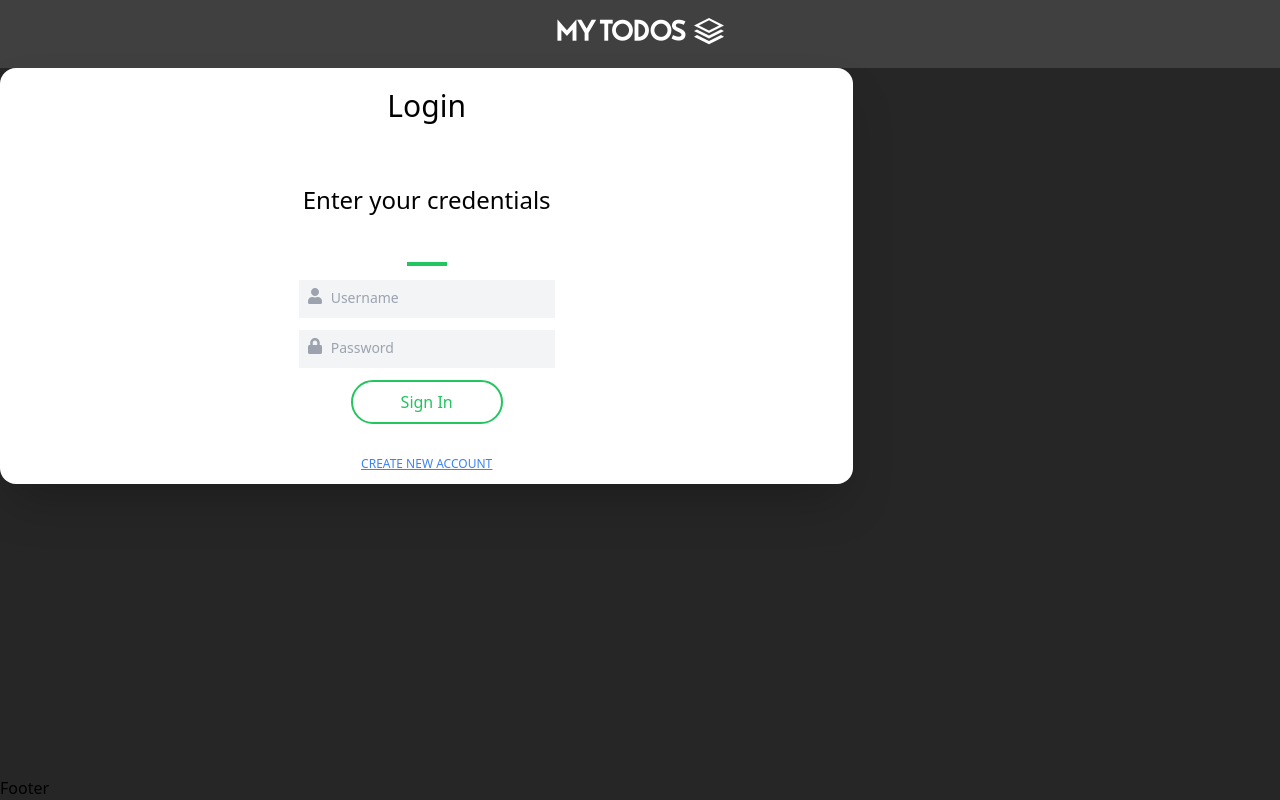
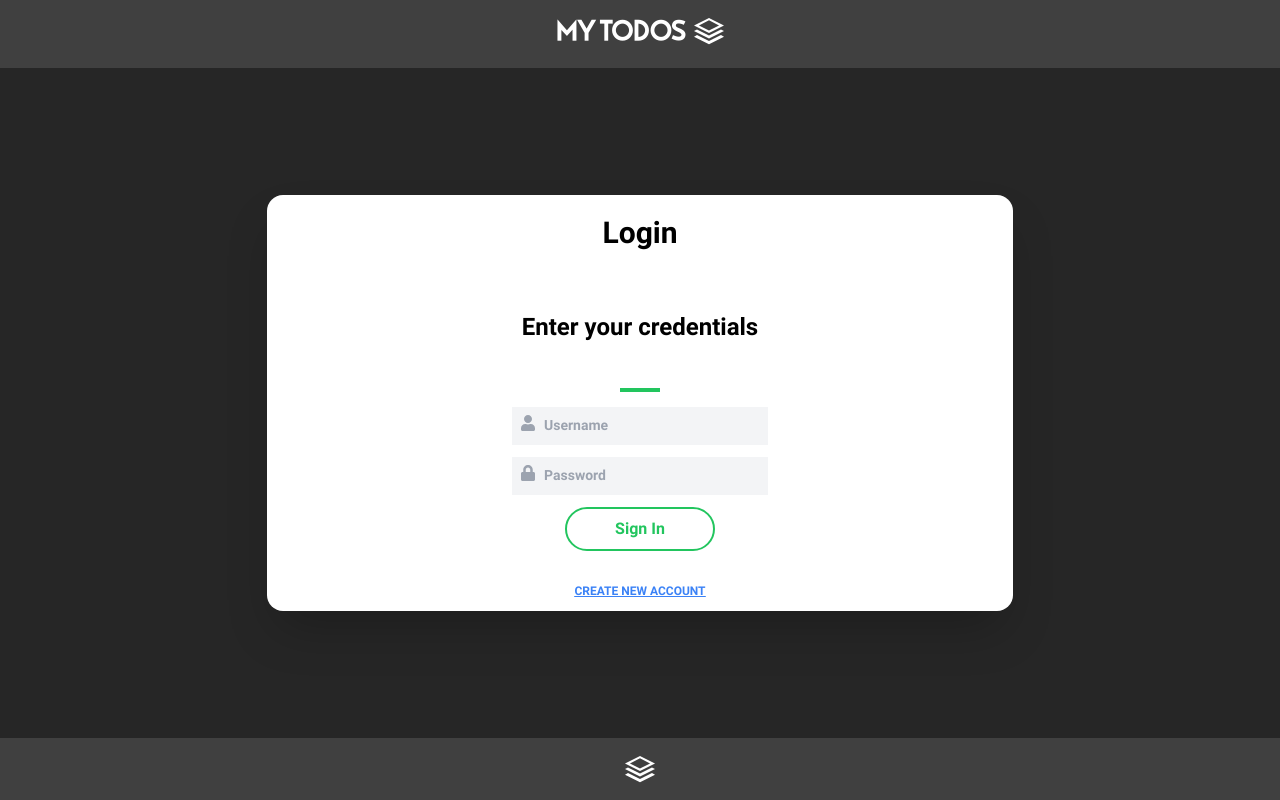
Before and after one commit to slim-aouadi/Todo-app, a Next.js app: page / in a window 1280 px wide. Built offline with nearby package versions, Linux system fonts and the light colour scheme.

Commit message:
" .gitignore update + auth service update "

```diff
--- a/components/Footer.tsx
+++ b/components/Footer.tsx
@@ -1,7 +1,12 @@
 import React from 'react'
+import { ImStack } from 'react-icons/im'
 
-export default function Footer() {
+const Footer: React.FC = () => {
   return (
-    <div>Footer</div>
+    <div className=" font-body w-full text-white bg-neutral-700 flex justify-center p-4">
+      <ImStack className="text-3xl sm:text-2xl" />
+    </div>
   )
 }
+
+export default Footer
--- a/components/Layout.tsx
+++ b/components/Layout.tsx
@@ -2,16 +2,18 @@ import React from 'react'
 import Footer from './Footer'
 import Header from './Header'
 
-export default function Layout({ children }: { children: React.ReactNode }) {
-
+export default function Layout({
+  children
+}: {
+  children: React.ReactNode
+}): JSX.Element {
   return (
     <div className="flex flex-col min-h-screen relative bg-neutral-800">
       <Header />
-            <main className='flex-1'>
+      <main className="flex w-full flex-1 flex-col items-center justify-center px-20 text-center">
         {children}
       </main>
       <Footer />
-
     </div>
   )
 }
--- a/services/Auth/AuthService.ts
+++ b/services/Auth/AuthService.ts
@@ -1,11 +1,15 @@
-import { FormRegister } from '../../types/User'
+import { FormLogin, FormRegister } from '../../types/User'
 import axios from 'axios'
+
 export async function registerUser(data: FormRegister) {
-  try {
-    const result = await axios.post(
-      'http://localhost:3000/api/auth/register',
-      data
-    )
-    return result
-  } catch (error) {}
+  const result = await axios.post(
+    'http://localhost:3000/api/auth/register',
+    data
+  )
+  return result
 }
+
+export async function loginUser(data: FormLogin) {
+  const result = await axios.post('http://localhost:3000/api/auth/login', data)
+  return result
+}
--- a/styles/globals.css
+++ b/styles/globals.css
@@ -3,8 +3,33 @@
 @tailwind utilities;
 
 @font-face {
-  font-family: "Pavia-Bold";
-  src: local("Pavia-Bold"),
-    url("../public/assets/fonts/Pavia-Bold.ttf") format("truetype");
+  font-family: 'Pavia-Bold';
+  src: local('Pavia-Bold'),
+    url('../public/assets/fonts/Pavia-Bold.ttf') format('truetype');
   font-weight: bold;
 }
+
+@font-face {
+  font-family: 'Fira-Code';
+  src: local('FiraCode-Regular'),
+    url('../public/assets/fonts/FiraCode-Regular.ttf') format('truetype');
+  font-weight: bold;
+}
+
+@font-face {
+  font-family: 'Roboto-Regular';
+  src: local('Roboto-Regular'),
+    url('../public/assets/fonts/Roboto-Regular.ttf') format('truetype');
+  font-weight: bold;
+}
+
+@font-face {
+  font-family: 'Roboto-Bold';
+  src: local('Roboto-Bold'),
+    url('../public/assets/fonts/Roboto-Bold.ttf') format('truetype');
+  font-weight: bold;
+}
+
+body {
+  font-family: 'Roboto-Bold';
+}
```
Also changed, not shown: components/Header.tsx (+6 -4 lines), libs/prisma/Auth/index.tsx (+24 -8 lines), package.json (+23 -5 lines), types/User.ts (+8 -8 lines), 2 other files (tests, documents, lock files or other folders). Lines whose indentation alone changed are shown as unchanged.
